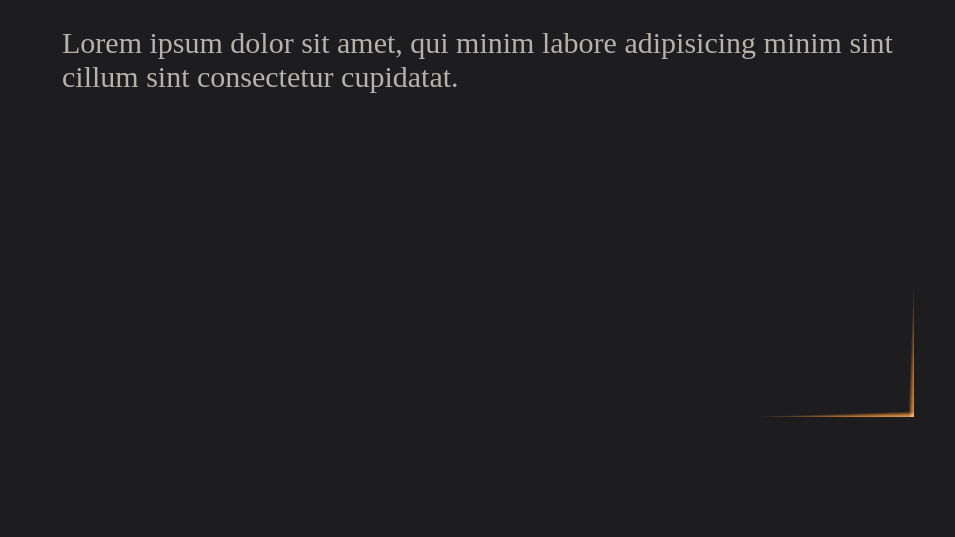
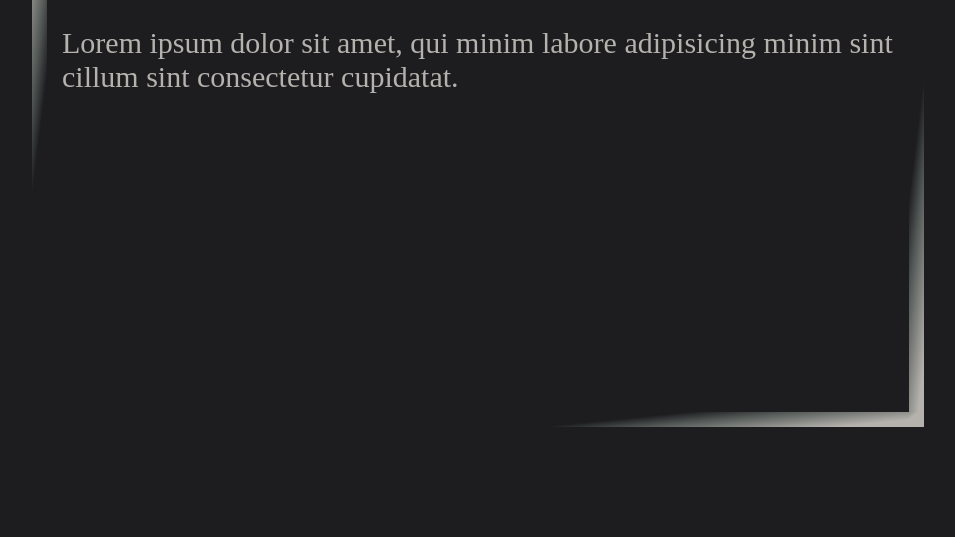
Before and after one commit to Cooper-Pflaum/cooper-pflaum.github.io, a plain HTML site: page index.html in a window 1280 px wide. Shown: the part 263-800 px from the top of the page, without its empty margins (162-1117 px from the left). Drawn offline with Linux system fonts and the light colour scheme.

Commit message:
Updated to make better border

```diff
--- a/index.css
+++ b/index.css
@@ -5,6 +5,7 @@
   --main-light: #758181;
   --acc-dark:   #BA742E;
   --acc-light:  #E2B084;
+  --alt-acc:    #90BAE3;
 }
 
 * {
@@ -24,9 +25,11 @@
   height: 65%;
   padding: 15px;
 
-  border-image: linear-gradient(320deg, var(--acc-light) 5%, var(--acc-dark) 10%, var(--bg) 15%, var(--bg) 85%, var(--acc-light)90%, var(--acc-dark )95%) 100;
-  border-width: 5px;
+/* Used to create the fancy border aroudn the text */
+  border-image: linear-gradient(320deg, var(--text) 10%, var(--main-dark) 20%, var(--bg) 25%, var(--bg) 75%, var(--main-dark)80%, var(--text)90%) 100;
+  border-width: 15px;
   border-style: solid;
+/*-------------------------------------------------*/
 
 /* Center vertically and horizontally */
   position: absolute;
@@ -34,6 +37,7 @@
   left: 50%;
   transform: translate(-50%, -50%);
 /*------------------------------------*/
+
   color: var(--text);
   font-size: 30px;
 }
```
